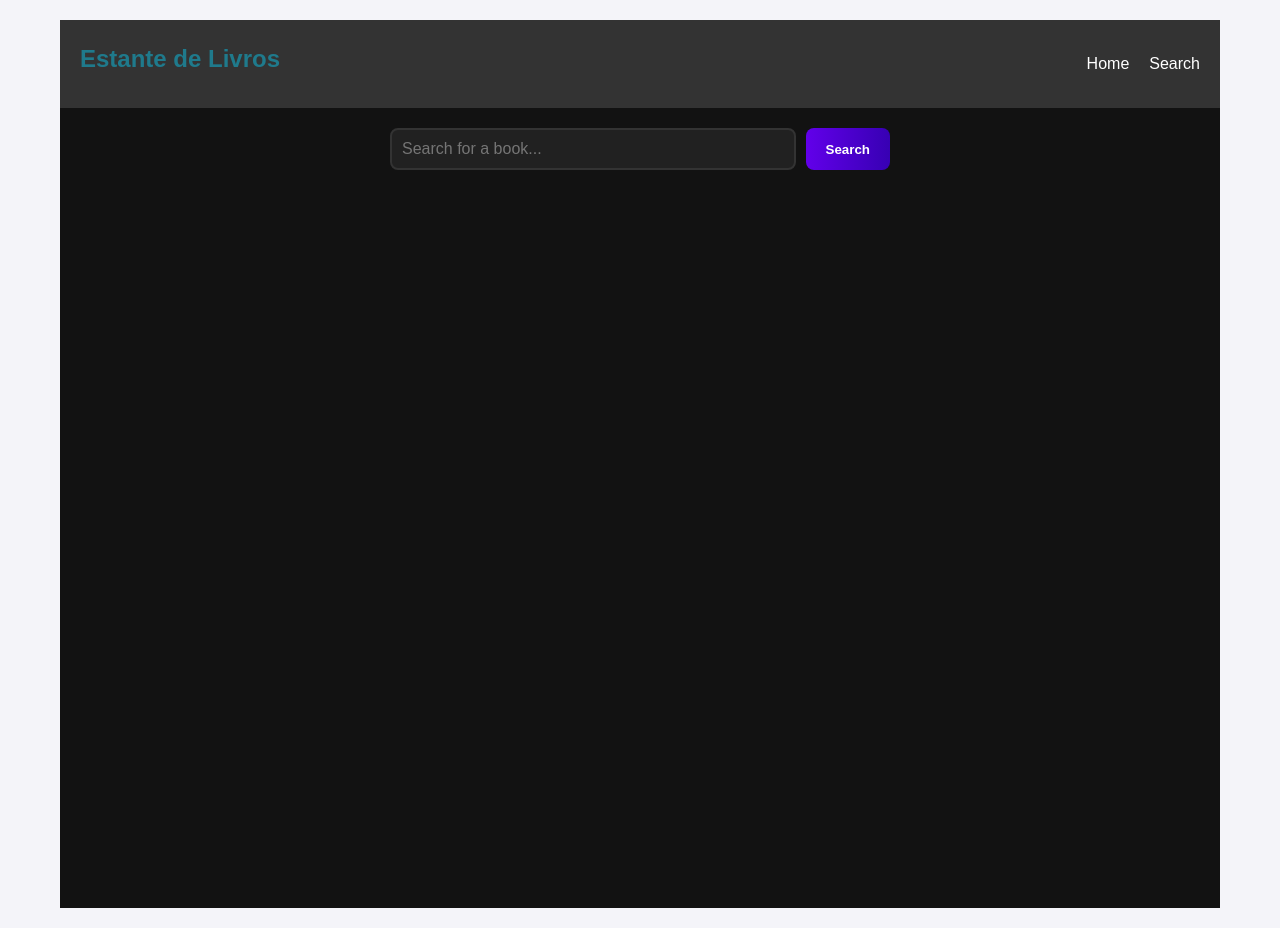
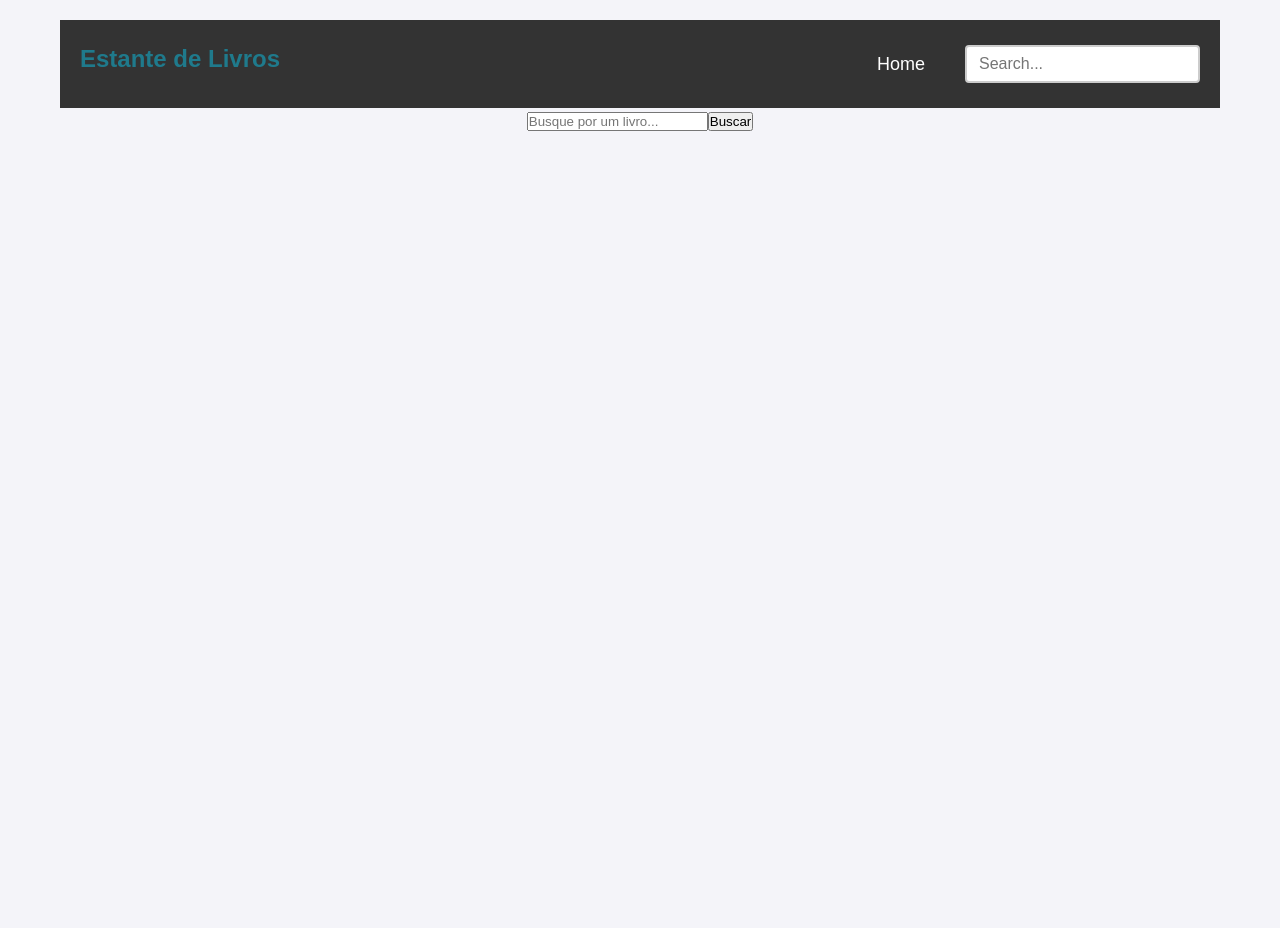
Before and after one commit to mauricio-theodoro/estante-de-livros, a React (Create React App) app: page /search in a window 1280 px wide. After the commit the page ends 800 px from the top, so only its background shows below. Built offline with nearby package versions, Linux system fonts and the light colour scheme.

Commit message:
Add functional search bar with button, error handling, and API integration; update BookSearch component for improved UX

```diff
--- a/src/App.js
+++ b/src/App.js
@@ -1,18 +1,21 @@
-import React from 'react';
+// App.js
+import React, { useState } from 'react';
 import { BrowserRouter as Router, Route, Routes } from 'react-router-dom';
 import BookShelf from './components/BookShelf';
 import BookSearch from './components/BookSearch';
-import NavBar from './components/NavBar'; // Certifique-se de que o nome está correto
+import NavBar from './components/NavBar';
 import './styles/App.css';
 
 const App = () => {
+  const [searchQuery, setSearchQuery] = useState('');
+
   return (
     <Router>
       <div className="App">
-        <NavBar /> {/* Usar o nome correto aqui */}
+        <NavBar onSearch={setSearchQuery} />
         <Routes>
           <Route path="/" element={<BookShelf />} />
-          <Route path="/search" element={<BookSearch />} />
+          <Route path="/search" element={<BookSearch searchQuery={searchQuery} />} />
         </Routes>
       </div>
     </Router>
--- a/src/components/BookItem.js
+++ b/src/components/BookItem.js
@@ -1,18 +1,37 @@
-import React from 'react';
+import React, { useState } from 'react';
 import '../styles/BookItem.css';
 
 const BookItem = ({ book }) => {
+  const [showDescription, setShowDescription] = useState(false); // Estado para controlar a exibição da descrição
+
   return (
     <div className="book-item">
-      <img src={book.imageLinks?.thumbnail} alt={book.title} />
+      <img src={book.imageLinks?.thumbnail} alt={book.title} className="book-image" />
       <h3>{book.title}</h3>
       <p>{book.subtitle}</p>
       <p>Authors: {book.authors.join(', ')}</p>
       <p>Publisher: {book.publisher}</p>
       <p>Published Date: {book.publishedDate}</p>
-      <p>Description: {book.description}</p>
+
+      {/* Botão para mostrar/esconder a descrição */}
+      <button
+        className="description-button"
+        onClick={() => setShowDescription(!showDescription)}
+      >
+        {showDescription ? 'Hide Description' : 'Show Description'}
+      </button>
+
+      {/* Exibe a descrição apenas se showDescription for verdadeiro */}
+      {showDescription && (
+        <div className="description">
+          <p>{book.description}</p>
+        </div>
+      )}
+
       <p>Average Rating: {book.averageRating}</p>
-      <a href={book.infoLink} target="_blank" rel="noopener noreferrer">More Info</a>
+      <a href={book.infoLink} target="_blank" rel="noopener noreferrer" className="more-info">
+        More Info
+      </a>
     </div>
   );
 };
--- a/src/components/BookSearch.js
+++ b/src/components/BookSearch.js
@@ -7,42 +7,59 @@ const BookSearch = () => {
   const [query, setQuery] = useState('');
   const [results, setResults] = useState([]);
   const [loading, setLoading] = useState(false);
+  const [error, setError] = useState('');
 
-  const handleSearch = async (e) => {
-    e.preventDefault();
-    if (!query) return;
+  // Função que lida com a busca de livros
+  const handleSearch = async () => {
+    if (!query.trim()) {
+      setResults([]); // Limpa os resultados se a consulta estiver vazia
+      setError('Digite algo para buscar.');
+      return;
+    }
+
     setLoading(true);
+    setError(''); // Limpa qualquer erro anterior
+
     try {
-      const books = await searchBooks(query);
-      setResults(books);
+      const books = await searchBooks(query); // Busca pelo nome do livro
+      if (books.length === 0) {
+        setError('Nenhum livro encontrado.'); // Define a mensagem de erro se não encontrar
+      } else {
+        setResults(books); // Atualiza os resultados com os livros encontrados
+      }
     } catch (error) {
-      console.error('Error searching books:', error);
+      setError('Erro ao buscar livros. Tente novamente.');
+      console.error('Erro ao buscar livros:', error);
     } finally {
       setLoading(false);
     }
   };
 
+  // Função para lidar com o clique no botão ou Enter
+  const handleSubmit = (e) => {
+    e.preventDefault();
+    handleSearch();
+  };
+
   return (
     <div className="book-search-container">
-      <form onSubmit={handleSearch} className="search-form">
+      <form onSubmit={handleSubmit} className="search-form">
         <input
           type="text"
-          placeholder="Search for a book..."
+          placeholder="Busque por um livro..."
           value={query}
           onChange={(e) => setQuery(e.target.value)}
           className="search-input"
         />
-        <button type="submit" className="search-button">Search</button>
+        <button type="submit" className="search-button">Buscar</button>
       </form>
-      {loading ? (
-        <p>Loading...</p>
-      ) : (
-        <div className="search-results">
-          {results.map((book) => (
-            <BookItem key={book.id} book={book} />
-          ))}
-        </div>
-      )}
+      {loading && <p>Carregando...</p>}
+      {error && <p className="error-message">{error}</p>}
+      <div className="search-results">
+        {results.map((book) => (
+          <BookItem key={book.id} book={book} />
+        ))}
+      </div>
     </div>
   );
 };
--- a/src/components/NavBar.js
+++ b/src/components/NavBar.js
@@ -1,15 +1,29 @@
-import React from 'react';
+// Navbar.js
+import React, { useState } from 'react';
 import { Link } from 'react-router-dom';
-import '../styles/NavBar.css'; // Estilo da Navbar
+import '../styles/NavBar.css';
 
-const Navbar = () => {
+const Navbar = ({ onSearch }) => {
+  const [query, setQuery] = useState('');
+
+  const handleSearchChange = (e) => {
+    setQuery(e.target.value);
+    onSearch(e.target.value);
+  };
+
   return (
     <nav className="navbar">
       <h1 className="navbar-title">Estante de Livros</h1>
-      <ul className="navbar-links">
-        <li><Link to="/">Home</Link></li>
-        <li><Link to="/search">Search</Link></li>
-      </ul>
+      <div className="navbar-links">
+        <Link to="/">Home</Link>
+        <input
+          type="text"
+          placeholder="Search..."
+          value={query}
+          onChange={handleSearchChange}
+          className="navbar-search-input"
+        />
+      </div>
     </nav>
   );
 };
--- a/src/services/bookService.js
+++ b/src/services/bookService.js
@@ -3,6 +3,7 @@ import axios from 'axios';
 const API_URL = 'https://api-books-dot-api-samples-423102.uc.r.appspot.com/api';
 const AUTH_TOKEN = 'Bearer 03112024';
 
+// Configuração padrão do Axios
 const apiClient = axios.create({
   baseURL: API_URL,
   headers: {
@@ -11,37 +12,51 @@ const apiClient = axios.create({
   },
 });
 
+// Função para lidar com erros de requisição
 const handleError = (error) => {
+  let errorMessage = 'An unexpected error occurred';
+
   if (error.response) {
-    console.error('Response error:', error.response.data);
-    throw new Error(`Error ${error.response.status}: ${error.response.data}`);
+    // O servidor respondeu com um status fora do range 2xx
+    errorMessage = `Error ${error.response.status}: ${error.response.data.message || error.response.data}`;
+    console.error('Response error:', errorMessage);
   } else if (error.request) {
+    // A requisição foi feita, mas não houve resposta
     console.error('No response received:', error.request);
-    throw new Error('No response received from the server');
   } else {
+    // Alguma outra coisa aconteceu durante a configuração da requisição
     console.error('Error setting up request:', error.message);
-    throw new Error('Error setting up the request');
   }
+
+  throw new Error(errorMessage); // Lança um erro com a mensagem amigável
 };
 
 // Função para buscar todos os livros
 export const fetchBooks = async () => {
   try {
     const response = await apiClient.get('/books');
-    return response.data;
+    if (!Array.isArray(response.data)) {
+      throw new Error('Expected an array of books'); // Validação do formato de resposta
+    }
+    return response.data; // Retorna a lista de livros
   } catch (error) {
-    handleError(error);
+    handleError(error); // Chama a função para lidar com erros
   }
 };
 
 // Função para buscar livros com termo de pesquisa
 export const searchBooks = async (query) => {
+  if (!query) return []; // Retorna um array vazio se a consulta estiver vazia
+
   try {
     const response = await apiClient.get(`/books/search`, {
       params: { q: query },
     });
-    return response.data;
+    if (!Array.isArray(response.data)) {
+      throw new Error('Expected an array of search results'); // Validação do formato de resposta
+    }
+    return response.data; // Retorna os livros encontrados
   } catch (error) {
-    handleError(error);
+    handleError(error); // Chama a função para lidar com erros
   }
 };
--- a/src/styles/BookSearch.css
+++ b/src/styles/BookSearch.css
@@ -1,69 +1,23 @@
-.book-search-container {
-    padding: 20px;
-    display: flex;
-    flex-direction: column;
-    align-items: center;
-    background-color: #121212;
-    color: #e0e0e0;
-    min-height: 100vh;
-  }
+/* Estilo para a estante de livros */
+.book-shelf {
+    display: grid; /* Usando grid para layout flexível */
+    grid-template-columns: repeat(3, 1fr); /* 3 colunas */
+    gap: 20px; /* Espaço entre os itens */
+    padding: 20px; /* Espaçamento interno */
+    background-color: var(--secondary-color); /* Cor de fundo da estante */
+    border-radius: 8px; /* Bordas arredondadas */
+}
 
-  .search-form {
-    display: flex;
-    gap: 10px;
-    margin-bottom: 20px;
-    max-width: 500px;
-    width: 100%;
-  }
+/* Estilo para tela pequena: 2 colunas */
+@media (max-width: 768px) {
+    .book-shelf {
+        grid-template-columns: repeat(2, 1fr); /* 2 colunas em telas menores */
+    }
+}
 
-  .search-input {
-    flex: 1;
-    padding: 10px;
-    border: 2px solid #333;
-    border-radius: 8px;
-    background: #212121;
-    color: #e0e0e0;
-    font-size: 16px;
-    transition: border-color 0.3s;
-  }
-
-  .search-input:focus {
-    border-color: #6200ea;
-    outline: none;
-  }
-
-  .search-button {
-    padding: 10px 20px;
-    border: none;
-    background: linear-gradient(90deg, #6200ea, #3700b3);
-    color: #fff;
-    border-radius: 8px;
-    font-weight: bold;
-    cursor: pointer;
-    transition: transform 0.2s;
-  }
-
-  .search-button:hover {
-    transform: scale(1.05);
-  }
-
-  .search-results {
-    display: flex;
-    flex-wrap: wrap;
-    gap: 20px;
-    justify-content: center;
-    margin-top: 20px;
-  }
-
-  .book-item {
-    background: #1c1c1c;
-    padding: 15px;
-    border-radius: 10px;
-    box-shadow: 0 4px 10px rgba(0, 0, 0, 0.5);
-    transition: transform 0.3s;
-  }
-
-  .book-item:hover {
-    transform: scale(1.02);
-    box-shadow: 0 6px 14px rgba(98, 0, 234, 0.5);
-  }
+/* Estilo para tela muito pequena: 1 coluna */
+@media (max-width: 480px) {
+    .book-shelf {
+        grid-template-columns: 1fr; /* 1 coluna em telas muito pequenas */
+    }
+}
--- a/src/styles/NavBar.css
+++ b/src/styles/NavBar.css
@@ -1,3 +1,4 @@
+/* NavBar.css */
 .navbar {
     display: flex;
     justify-content: space-between;
@@ -9,19 +10,38 @@
 
   .navbar-title {
     font-size: 24px;
+    color: var(--primary-color);
   }
 
   .navbar-links {
-    list-style-type: none;
     display: flex;
+    align-items: center;
     gap: 20px;
   }
 
   .navbar-links a {
     color: #fff;
     text-decoration: none;
+    font-size: 18px;
   }
 
   .navbar-links a:hover {
     text-decoration: underline;
   }
+
+  /* Estilo para o campo de pesquisa */
+  .navbar-search-input {
+    padding: 8px 12px;
+    border: 2px solid #ccc;
+    border-radius: 4px;
+    font-size: 16px;
+    transition: all 0.3s ease;
+    margin-left: 20px;
+  }
+
+  .navbar-search-input:hover,
+  .navbar-search-input:focus {
+    border-color: var(--primary-color); /* Realça o campo ao passar o mouse ou ao focar */
+    box-shadow: 0px 4px 8px rgba(0, 0, 0, 0.15);
+    outline: none;
+  }
```
Also changed, not shown: src/styles/BookItem.css (+42 -26 lines).
